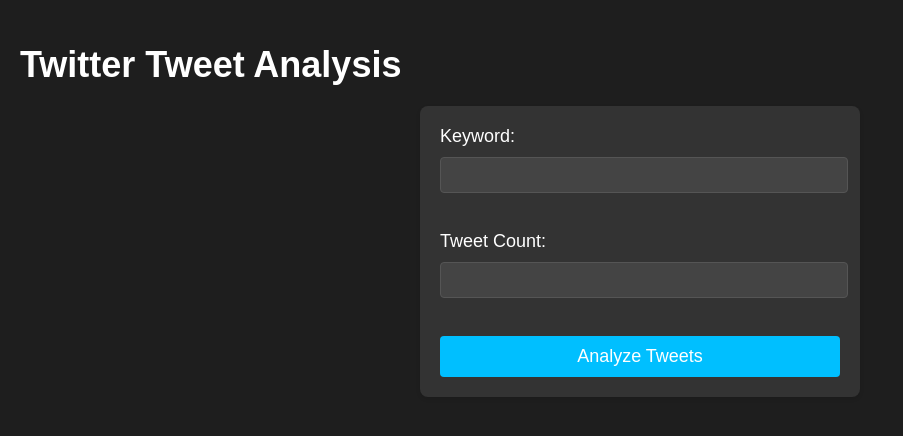
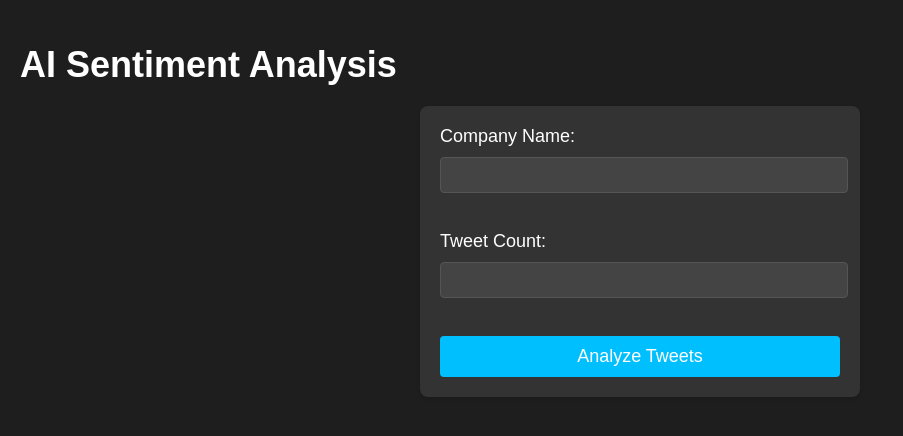
Before and after one commit to SkleKng/AISentimentAnalysis, a Flask app: page / in a window 1280 px wide. Shown: the top 436 px of the page, without its empty margins (0-903 px from the left). Run offline with Flask 3, Linux system fonts and the light colour scheme.

Commit message:
various updates

```diff
--- a/app.py
+++ b/app.py
@@ -239,4 +239,6 @@ def pass_through_ai():
     progress_messages.append("Analysis complete. Check output.md for the results.")
 
 if __name__ == '__main__':
-    app.run(debug=True)
+    app.run(debug=True, host="0.0.0.0")
+
+#TODO specify more on key points
--- a/templates/index.html
+++ b/templates/index.html
@@ -3,7 +3,7 @@
 <head>
     <meta charset="UTF-8">
     <meta name="viewport" content="width=device-width, initial-scale=1.0">
-    <title>Twitter Tweet Analysis</title>
+    <title>AI Sentiment Analysis</title>
     <style>
         body {
             font-family: Arial, sans-serif;
@@ -60,9 +60,9 @@
     </style>
 </head>
 <body>
-    <h1>Twitter Tweet Analysis</h1>
+    <h1>AI Sentiment Analysis</h1>
     <form action="/analyze" method="post">
-        <label for="keyword">Keyword:</label>
+        <label for="keyword">Company Name:</label>
         <input type="text" id="keyword" name="keyword" required><br><br>
         <label for="tweet_count">Tweet Count:</label>
         <input type="number" id="tweet_count" name="tweet_count" required><br><br>
```
